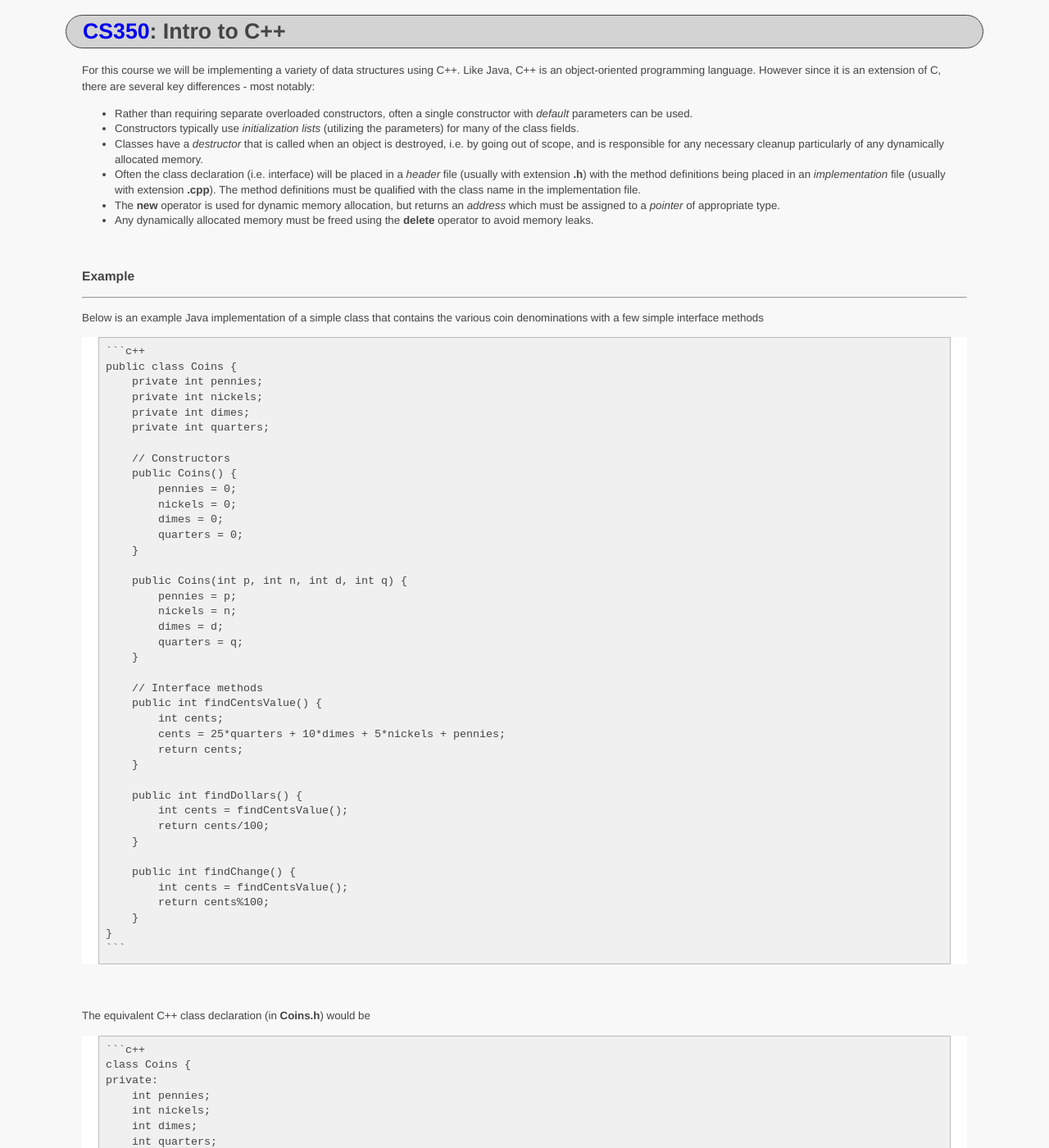
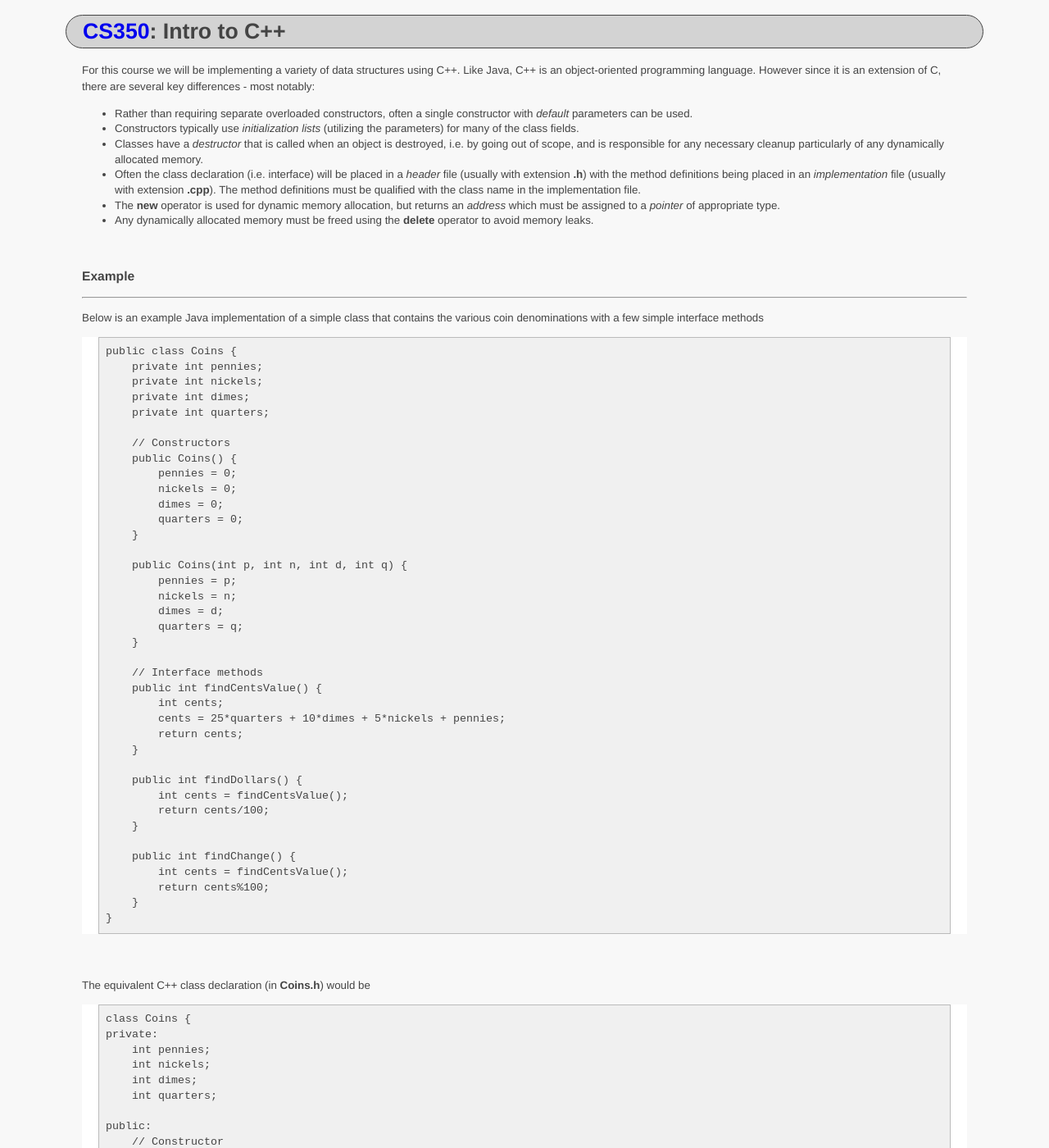
Before and after one commit to ycpcs/cs350-fall2014, a Jekyll site: the page built from lectures/intro_to_C++.md, in a window 1280 px wide and 1400 px high. Shown: the whole window at 82% size. Built offline with Jekyll 4.4.1, drawn with Linux system fonts in a browser that asks for light colours; Markdown is read by kramdown in place of the engine named in the settings; some of the changed text lies outside the part shown.

Commit message:
updated code blocks

````diff
--- a/lectures/intro_to_C++.md
+++ b/lectures/intro_to_C++.md
@@ -22,7 +22,6 @@ For this course we will be implementing a variety of data structures using C++.
 Below is an example Java implementation of a simple class that contains the various coin denominations with a few simple interface methods
 
 
-    ```c++
     public class Coins {
         private int pennies;
         private int nickels;
@@ -61,13 +60,13 @@ Below is an example Java implementation of a simple class that contains the vari
             return cents%100;
         }
     }
-    ```
+
 
 
 <br>
 The equivalent C++ class declaration (in **Coins.h**) would be
 
-    ```c++
+
     class Coins {
     private:
         int pennies;
@@ -88,14 +87,14 @@ The equivalent C++ class declaration (in **Coins.h**) would be
         int findDollars();
         int findChange();
     };
-    ```
+
 
 <br>
 Note that only a single constructor is necessary as the equivalent Java no parameter constructor simply uses all the default parameter values. Also rather than each member variable and method's visibility needing to be individually specified, C++ visibility can be specified in blocks.
 
 The implementation for the methods (in **Coins.cpp**) would be
 
-    ```c++
+
     #include "Coins.h"
 
     int Coins::findCentsValue() {
@@ -113,49 +112,48 @@ The implementation for the methods (in **Coins.cpp**) would be
         int cents = findCentsValue();
         return cents%100;
     }
-    ```
+
 
 <br>
 Note that each method name is qualified with the name of the class (and no visibility specifiers are present in the definitions).
 
 Instantiation an object of type ```Coins``` can be done in several ways:
 
-```c++
-Coins c1;                       // Static allocation using all default constructor values
-Coins c2(1,1,1,1);              // Static allocation using specified constructor values
-Coins *c3 = new Coins();        // Dynamic allocation using all default constructor values
-Coins *c4 = new Coins(1,1,1,1); // Dynamic allocation using specified constructor values
-```
+
+    Coins c1;                       // Static allocation using all default constructor values
+    Coins c2(1,1,1,1);              // Static allocation using specified constructor values
+    Coins *c3 = new Coins();        // Dynamic allocation using all default constructor values
+    Coins *c4 = new Coins(1,1,1,1); // Dynamic allocation using specified constructor values
+
 
 <br>
 Note that ```c3``` and ```c4``` are *pointers* to ```Coins``` objects. To call the methods for the statically allocated objects, the *dot operator* is used. For calls to the methods in the dynamically allocated objects (since it is done *indirectly* through the pointer), the *arrow operator* is used. For example,
 
-    ```c++
+
     int c1Cents = c1.findCentsValue();
     int c2Dollars = c2.findDollars();
     int c3Cents = c3->findCentsValue();
     int c4Change = c4->findChange();
-    ```
+
 
 <br>
 For the dynamically allocated objects, to prevent memory leaks there would need to be corresponding calls
 
-```c++
-delete c3;
-delete c4;
-```
+
+    delete c3;
+    delete c4;
+
 
 <br>
 To dynamically allocate an array, the ```new``` operator is used with the desired array size as
 
-    ```c++
+
     int *a = new int[size];
-    ```
+
 
 where the integer array ```a``` is dynamically allocated with ```size``` elements.
 
 To free a dynamically allocated array, simply specify that the ```delete``` operator is freeing an array as
 
-```c++
-delete[] a;
-```
+
+    delete[] a;
````
